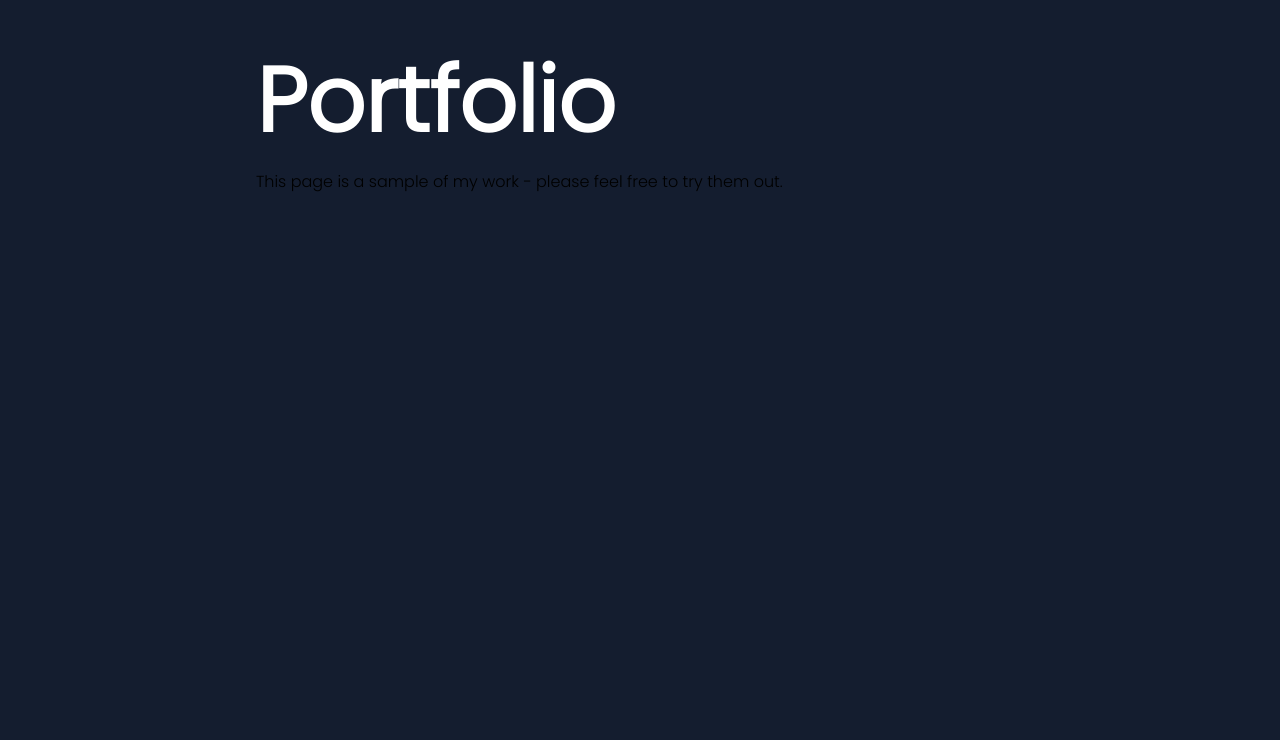
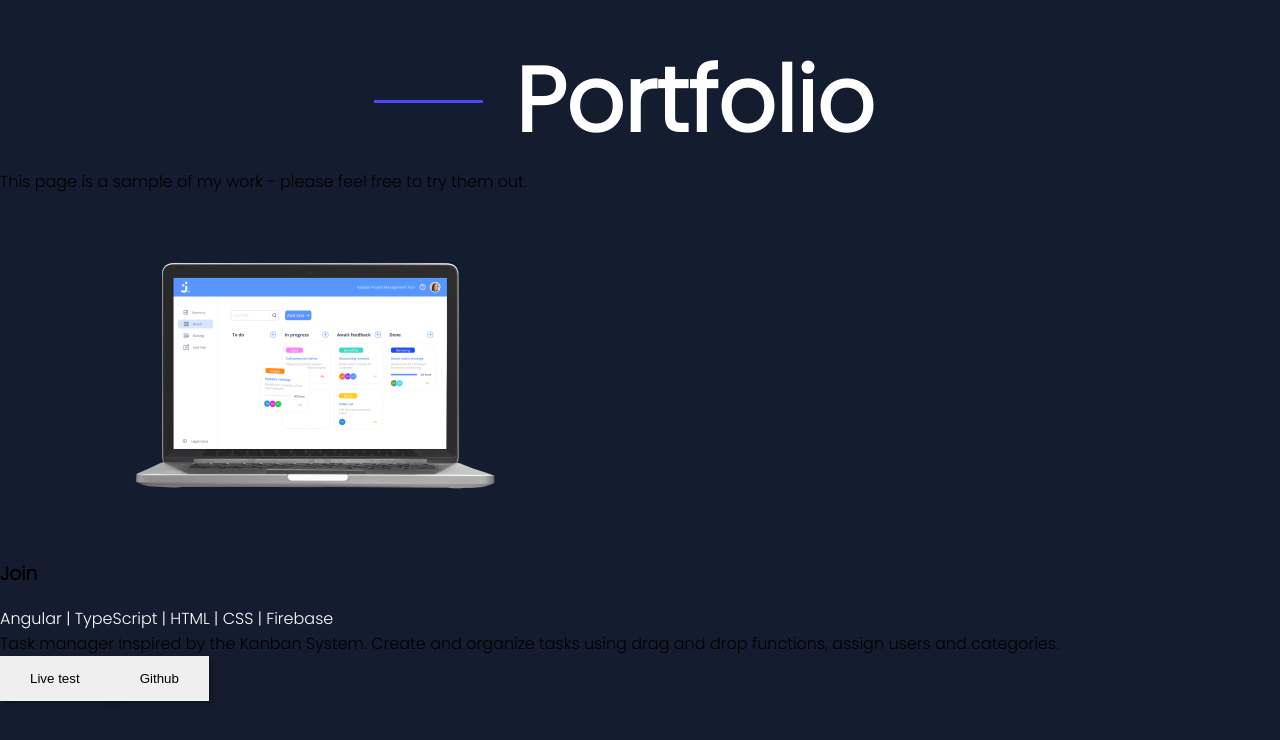
Before and after one commit to LauraHexx/Portfolio, an Angular app: page / in a window 1280 px wide. Shown: the part 5521-6261 px from the top of the page. Before the commit the page ends 5765 px from the top, so only its background shows below. Built offline with nearby package versions, Linux system fonts and the light colour scheme.

Commit message:
start portfolio

```diff
--- a/src/app/portfolio/portfolio.component.html
+++ b/src/app/portfolio/portfolio.component.html
@@ -1,11 +1,16 @@
 <section>
   <div class="headline-container">
-    <div></div>
+    <div class="blue-line-left"></div>
+
     <h2>Portfolio</h2>
-    <div></div>
+    <div>
+      <div class="blue-line-right"></div>
+    </div>
   </div>
   <div class="description-container">
     This page is a sample of my work - please feel free to try them out.
   </div>
-  <main class="projekts"></main>
+  <main class="projekts">
+    <app-single-project></app-single-project>
+  </main>
 </section>
--- a/src/app/portfolio/portfolio.component.scss
+++ b/src/app/portfolio/portfolio.component.scss
@@ -1,5 +1,26 @@
 @import "src/assets/styles/mixins-and-variables.scss";
 
 section {
-  @include general-layout();
+  padding: $spacing-top-sections 0 $spacing-bottom-sections 0;
+  margin-top: $spacing-between-sections;
 }
+
+.headline-container {
+  position: relative;
+  @include center-all-flexbox();
+  gap: 32px;
+  width: 100%;
+}
+
+.blue-line-left {
+  width: 109px;
+  height: 3px;
+  background-color: $color-middle-blue;
+}
+
+.blue-line-right {
+  position: relative;
+  width: auto;
+  height: 3px;
+  background-color: $color-middle-blue;
+}
```
